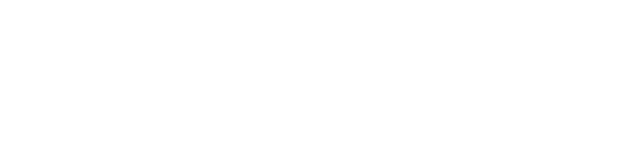
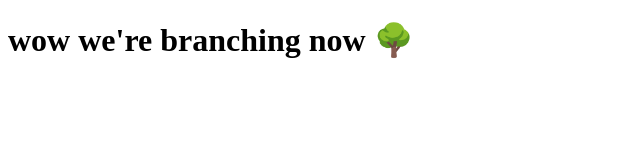
Before and after one commit to mzmarlies/git-branching-practice, a plain HTML site: page index.html in a window 1280 px wide. Shown: the whole page, without its empty margins (0-640 px from the left). Drawn offline with Linux system fonts and the light colour scheme.

Commit message:
added h1 to index

```diff
--- a/index.html
+++ b/index.html
@@ -7,6 +7,6 @@
   <title>Git branching lesson on test</title>
 </head>
 <body>
-
+  <h1>wow we're branching now 🌳</h1>
 </body>
 </html>
```
